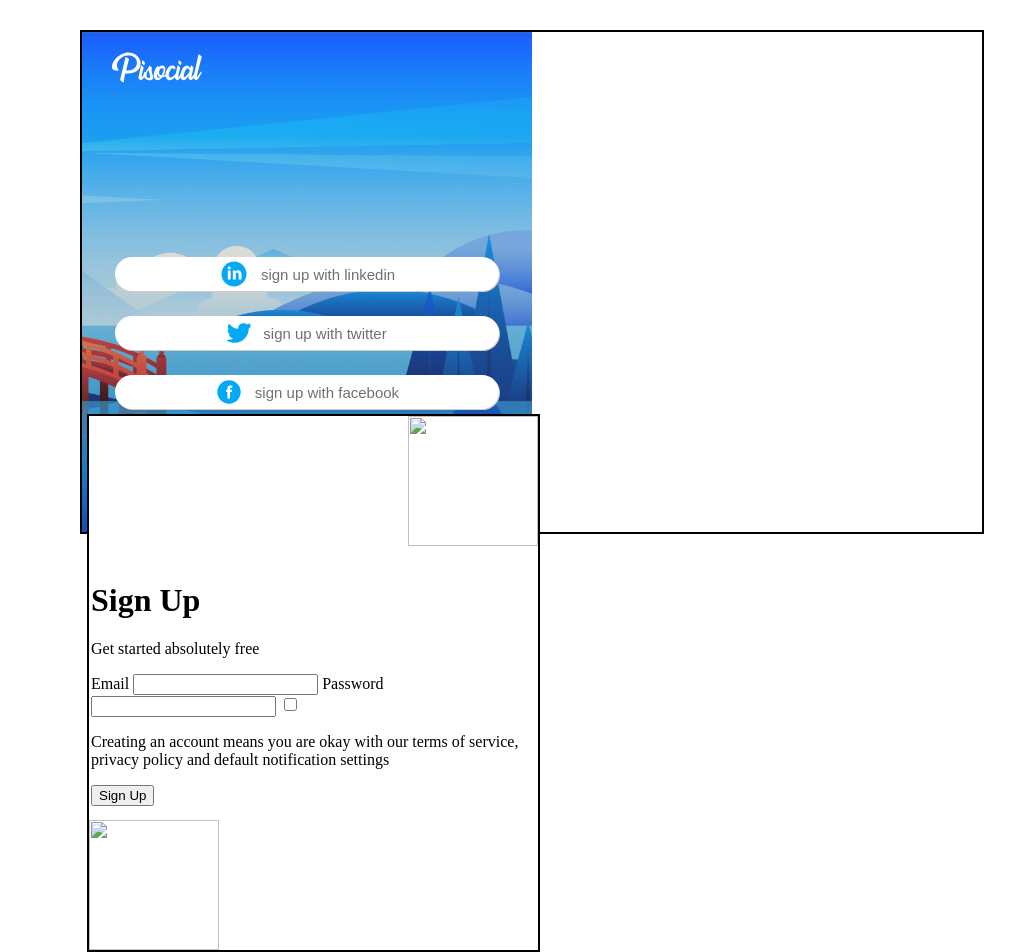
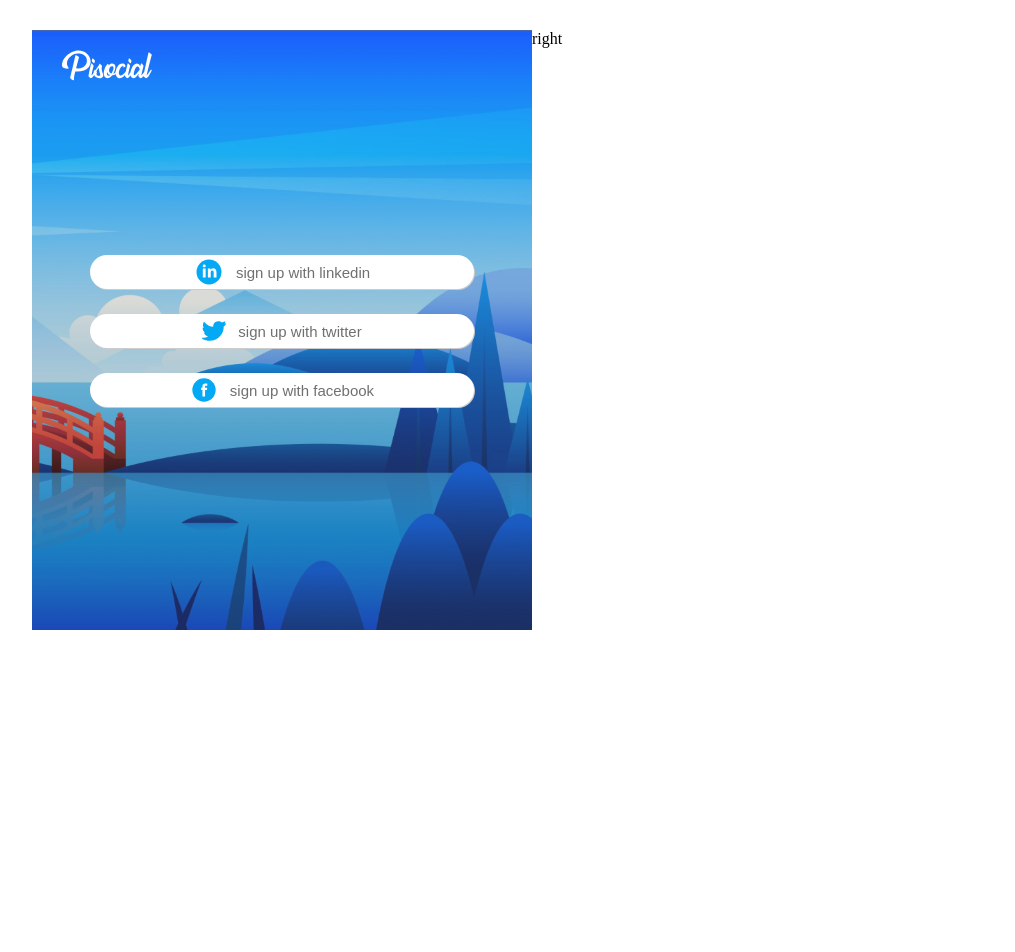
Before and after one commit to GboyeRichard1/Creating-css-form, a plain HTML site: page index.html in a window 1280 px wide. Shown: the whole page, without its empty margins (108-1123 px from the left). After the commit the page ends 800 px from the top, so only its background shows below. Drawn offline with Linux system fonts and the light colour scheme.

Commit message:
Starting Over Again

```diff
--- a/index.html
+++ b/index.html
@@ -82,7 +82,7 @@
 
   <!-- assignment -->
   <div class="signUpForm">
-    <div class="side-1">
+    <div class="leftSide">
         <div class="background">
             <img src="/bg.png" alt="background" class="bgImg">
             <div class="contents">
@@ -91,34 +91,14 @@
                     <button class="leftbtn"><img src="/Linkedin.svg" alt="">sign up with linkedin</button>
                     <button class="leftbtn"><img src="/twitter.svg" alt="">sign up with twitter</button>
                     <button class="leftbtn"><img src="/Facebook.svg" alt="">sign up with facebook</button>
-
+                </div>
+            </div>
+        </div>
     </div>
-
-    <div class="side-2">
-
-                <img src="/Group21.svg" class="image-1">
-                <img src="/Group20.svg" class="image-2">
-
-            <div class="Textcontainer">
-                            <h1>Sign Up</h1>
-                <div class="paragraph1">
-                            <p>Get started absolutely free</p>
-                      <div class="form">
-                        <label>Email<label>
-                                <input>
-                        <label>Password<label>
-                                <input>
-                                <input type="checkbox">
-                            <div class="paragraph2">
-                                <p>Creating an account means you are okay with our terms of service, privacy policy and default notification settings</p>
-
-                                <div class="signupbutton">
-                                    <button>Sign Up</button>
-
-
+    <div class="rightSide">
+        right
     </div>
-
-
+  </div>
 
 </body>
 </html>
--- a/styles.css
+++ b/styles.css
@@ -175,19 +175,17 @@ h1{
 
 /* assigmnent */
 .signUpForm{
-    width: 900px;
-    height: 500px;
-    border: 2px solid black;
+    width: 1000px;
+    height: 600px;
     margin: 0 auto;
     margin-top: 30px ;
     display: flex;
-
     /* border: 2px solid black; */
 }
-.side-1{
+.leftSide{
   width: 50%;
 }
-.background, .bgImg, .contents {
+.background, .bgImg, .contents{
     width: 100%;
     height: 100%;
 }
@@ -228,60 +226,6 @@ h1{
     box-shadow: 1px 1px #CCCCCC;
     color: #707070;
 }
-
-
-.side-2{
- width:445px;
- height:530px;
- background-color: white;
- position: relative;
- display: flex;
- border: 2px solid black;
- margin: 5px;
- padding: 2px;
- align-items: center;
-
+.rightSide{
+  width: 50%;
 }
-
-.image-1{
-    width:130px;
-    height:130px;
-    top: 0;
-    right:0;
-    }
-.image-2{
-    width:130px;
-    height:130px;
-    bottom: 0;
-    left:0;
-}
-.imagewrapper{
-   width: 100px;
-   height: 100px;
-}
-
-.image-1, .image-2{
-    position: absolute;
-
-}
-
-.Textcontainer {
-
-    justify-content: center;
-}
-
-.Textcontainer, .paragraph1 {
-justify-content: center;
-}
-
-.form {
-display:block;
-}
-
-.paragraph2 {
-
-}
-
-.signupbutton {
-
-}
```
